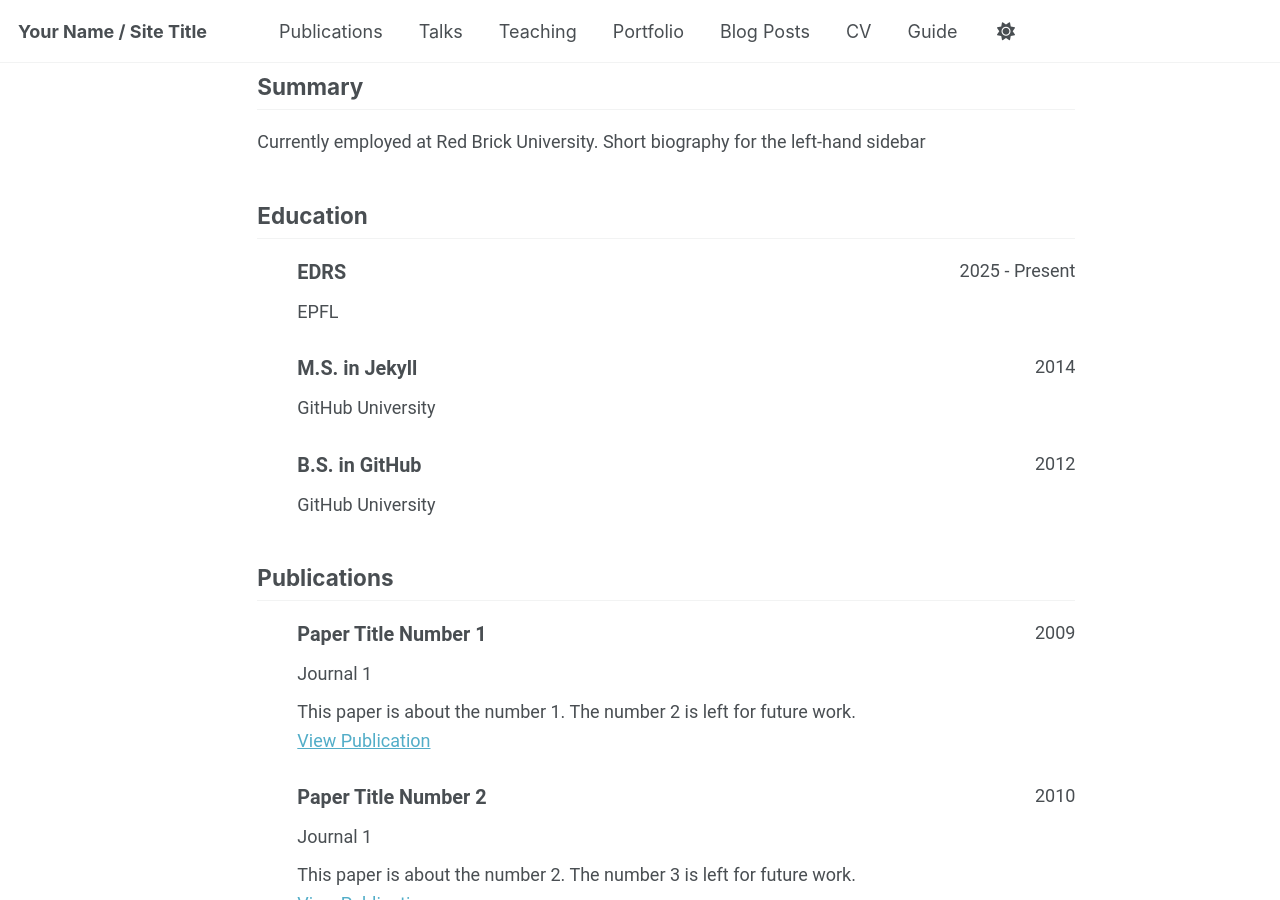
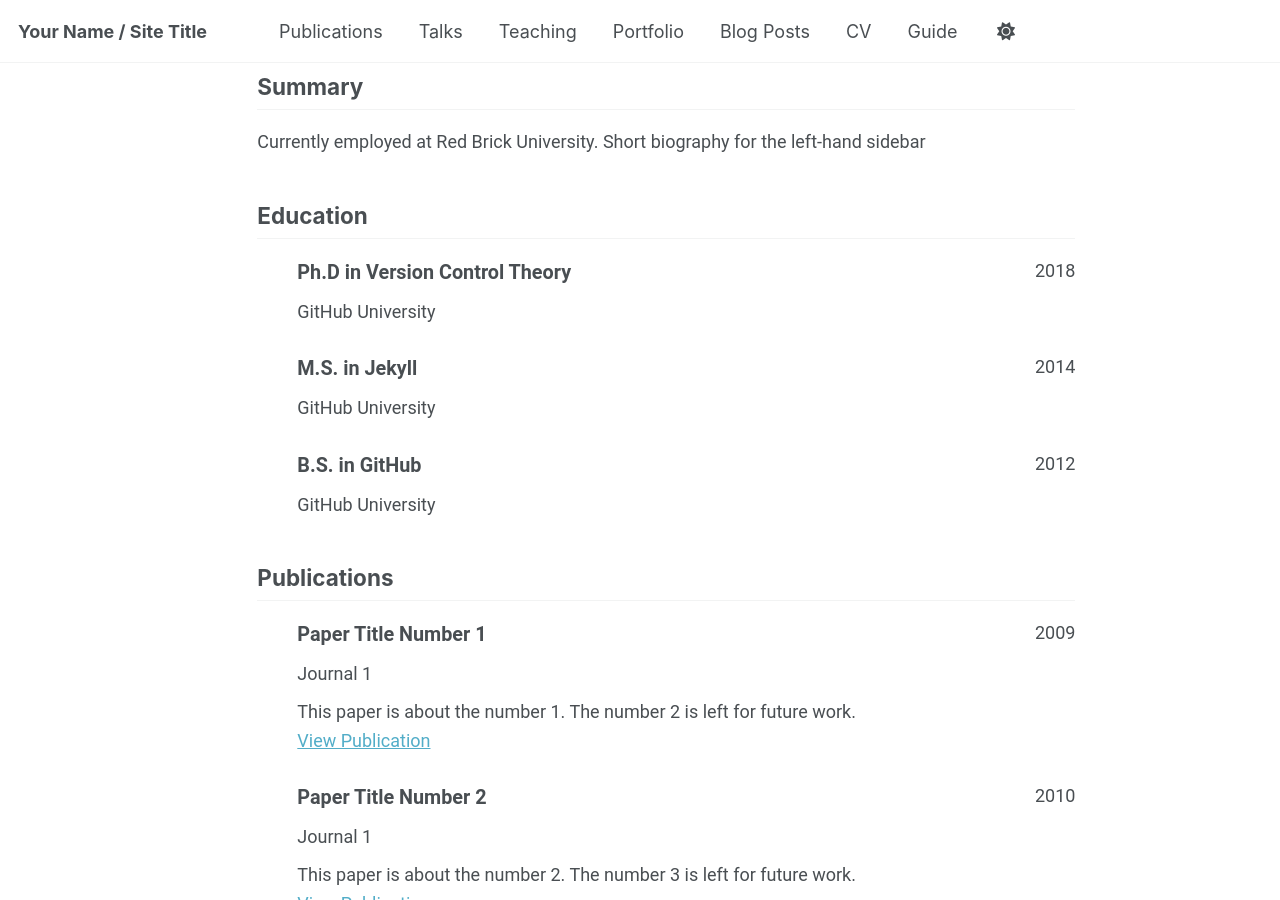
Before and after one commit to javierpey/javierpey.github.io, a Jekyll site: the page built from _pages/cv-json.md, in a window 1280 px wide and 900 px high, scrolled down 318 px. Built offline with Jekyll 4.4.1, drawn with Linux system fonts in a browser that asks for light colours; a script bundle is joined from its source files by our own code; library files that are not in the unit come from our copies.

Commit message:
URL test

```diff
--- a/_config.yml
+++ b/_config.yml
@@ -13,10 +13,10 @@
 title_separator          : "-"
 name                     : &name "Your Name"
 description              : &description "Your Name's academic portfolio"   # Update this with a general description of your site, this is the default if not overridden by a page
-url                      : https://academicpages.github.io # The base hostname & protocol for your site e.g. "https://[your GitHub username].github.io",
+url                      : https://javierpey.github.io # The base hostname & protocol for your site e.g. "https://[your GitHub username].github.io",
                                                            # or if you already have some other page hosted on Github then use "https://[your GitHub username].github.io/[Your Repo Name]"
 baseurl                  : "" # the subpath of your site, e.g. "/blog"
-repository               : "academicpages/academicpages.github.io"
+repository               : "javierpey/javierpey.github.io"
 
 # Site Author - The following control what appear as part of the author content on the side bar.
 #               If a field is blank the icon and link will not appear, otherwise it will be shown.
--- a/_data/cv.json
+++ b/_data/cv.json
@@ -33,11 +33,11 @@
   "work": [],
   "education": [
     {
-      "institution": "EPFL",
-      "area": "EDRS",
+      "institution": "GitHub University",
+      "area": "Ph.D in Version Control Theory",
       "studyType": "",
       "startDate": "",
-      "endDate": "2025 - Present",
+      "endDate": "2018",
       "gpa": null,
       "courses": []
     },
```
